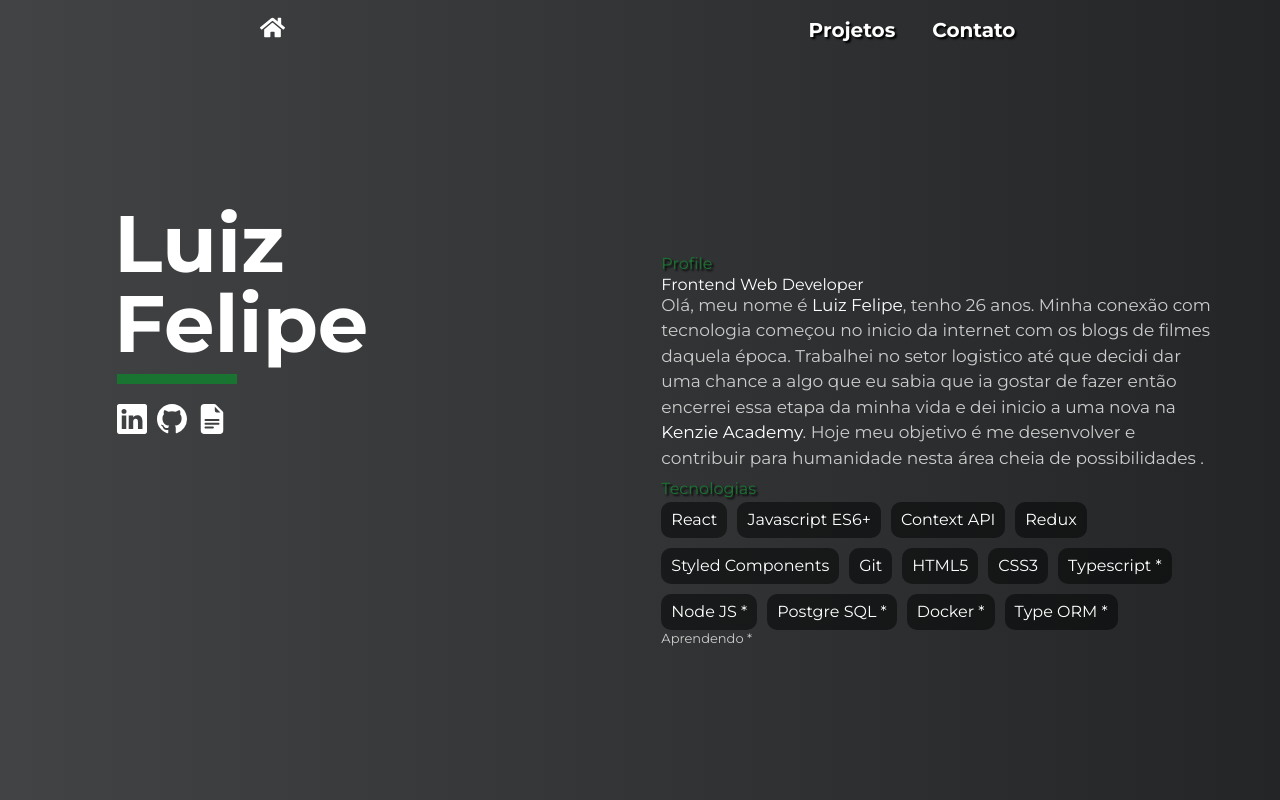
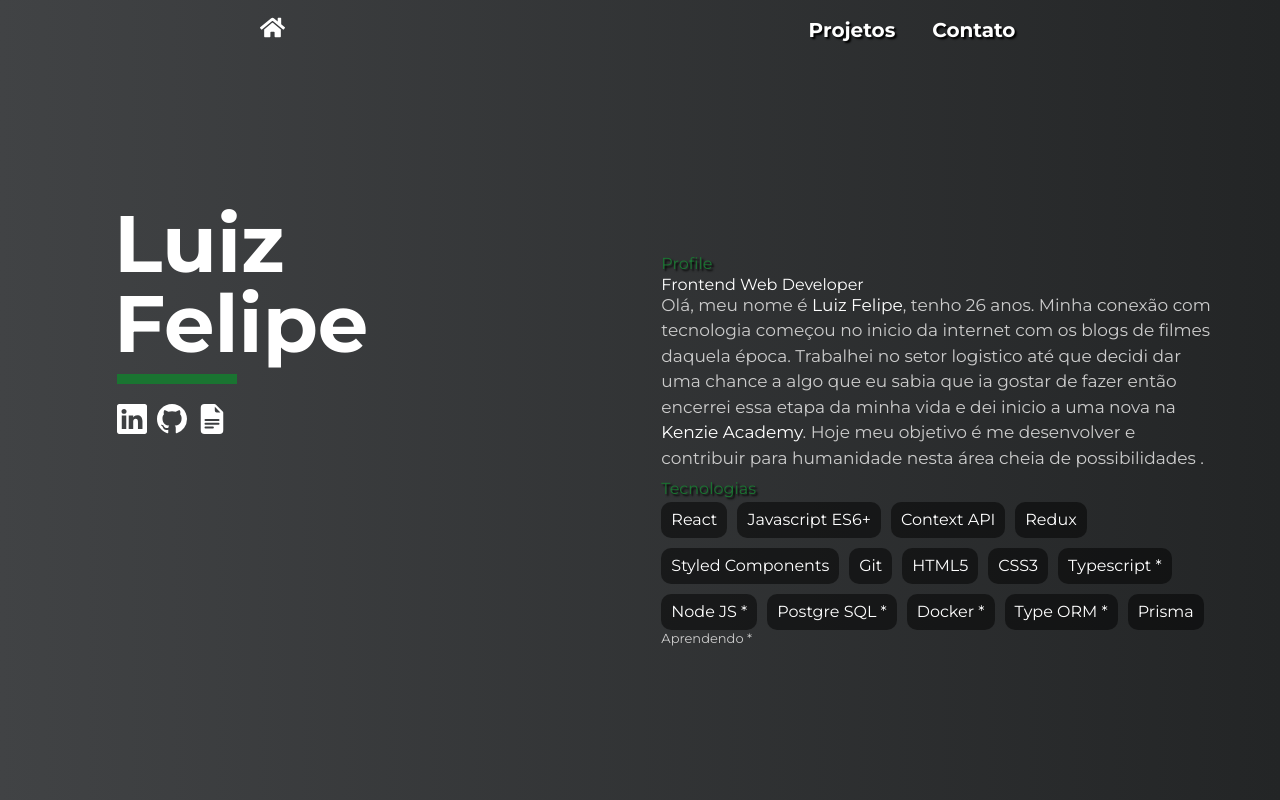
Before and after one commit to luizfelipenb/my-portifolio, a React (Create React App) app: page / in a window 1280 px wide. Built offline with nearby package versions, Linux system fonts and the light colour scheme; a web font is replaced by a local one.

Commit message:
add prisma to my tecnologies

```diff
--- a/src/components/SectionDescription/index.jsx
+++ b/src/components/SectionDescription/index.jsx
@@ -44,6 +44,7 @@ const SectionDescription = () => {
         <li>Postgre SQL *</li>
         <li>Docker *</li>
         <li>Type ORM *</li>
+        <li>Prisma</li>
       </ul>
       <span>Aprendendo *</span>
     </Container>
```
